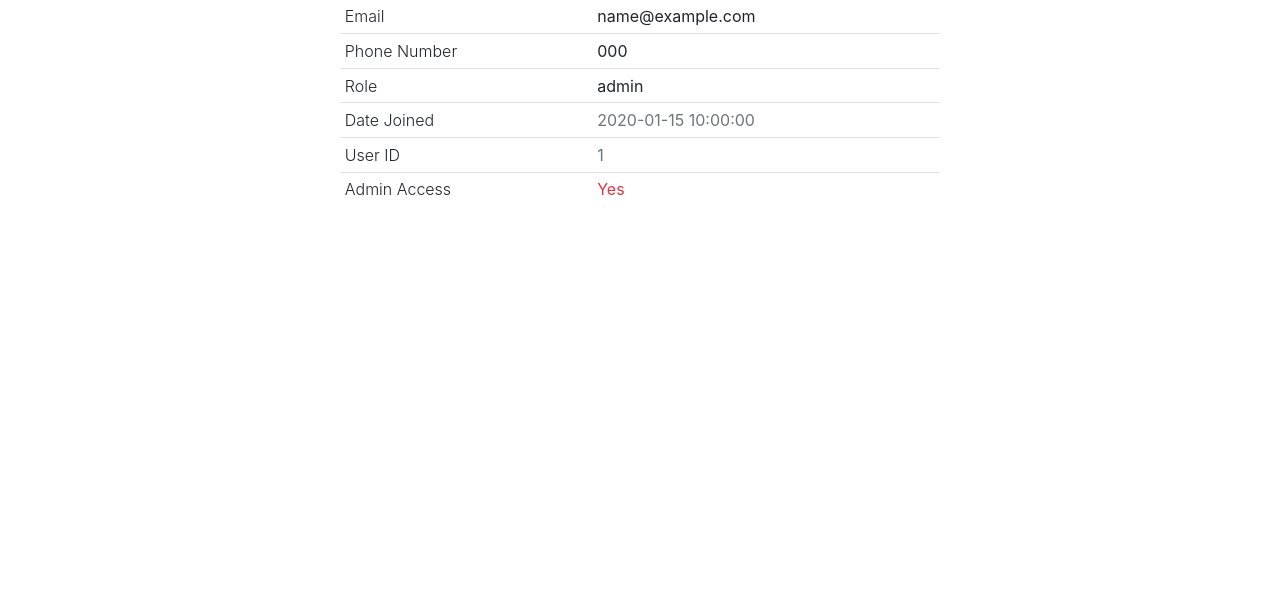
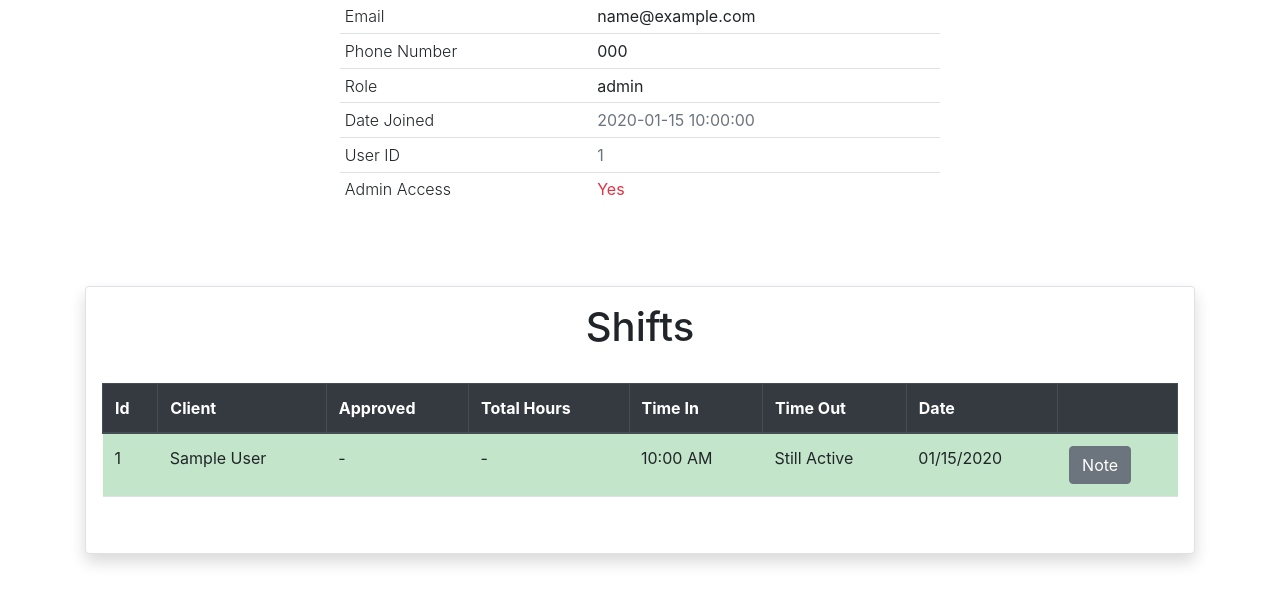
Before and after one commit to tjmeier/Flask-Web-App, a Flask app: page /admin/user/1 in a window 1280 px wide. Shown: the part 147-751 px from the top of the page. Run offline with Flask 3, Linux system fonts and the light colour scheme; a user stored in the database is signed in; tables that the repository leaves empty hold one stand-in row (values such as "Sample post"); some libraries are stand-ins or nearby versions.

Commit message:
shift table updates
Added viewing notes
Added shift table under "View User" button in admin page

```diff
--- /dev/null
+++ b/website/dataprocessing.py
@@ -0,0 +1,36 @@
+from .models import Note, Client, Shift
+from . import db #imports database 'db' from the current directory defined in __init__.py
+import json
+from datetime import datetime, date
+from pytz import timezone
+
+import pandas as pd #for later :)
+
+def user_shifts_formatted(user):
+    #query list of all inactive shifts for given user
+    all_shifts = [Shift.query.get(shift.id) for shift in user.shiftsWorked]
+
+    #sort by clock out time (most recent to least resent will display on page)
+    #active shift is at the top, then the approved shifts, then the not approved shifts
+    all_shifts.sort(reverse=True, key=lambda shift: ( shift.is_active, not shift.is_approved, str(shift.datetime_clockout) if shift.datetime_clockout is not None else " ") )
+
+    #query list of all corresponding client first and last names
+    all_shift_clients = [Client.query.get(shift.client_id).firstName+" "+\
+                         Client.query.get(shift.client_id).lastName for shift in all_shifts]
+
+    #query and format timein, timeout, total hours, and date
+    all_shifts_timein = [shift.datetime_clockin.strftime("%I:%M %p") for shift in all_shifts]
+    all_shifts_timeout = [shift.datetime_clockout.strftime("%I:%M %p") if not shift.is_active else "Still Active" for shift in all_shifts ] #active shift doesn't have a time out
+
+    all_shifts_total_hours = [round(shift.total_hours, 2) for shift in all_shifts]
+    all_shifts_date = []
+    for shift in all_shifts:
+        if (shift.is_active):
+            all_shifts_date.append(shift.datetime_clockin.strftime("%m/%d/%Y"))
+        elif (shift.datetime_clockin.strftime("%m/%d/%Y") == shift.datetime_clockout.strftime("%m/%d/%Y")):
+            all_shifts_date.append(shift.datetime_clockin.strftime("%m/%d/%Y"))
+        else:
+            all_shifts_date.append(shift.datetime_clockin.strftime("%m/%d/%Y")+" to "+shift.datetime_clockout.strftime("%m/%d/%Y"))
+
+    #zip all these lists together and send it to the html page
+    return zip(all_shifts, all_shift_clients, all_shifts_timein, all_shifts_timeout,  all_shifts_total_hours, all_shifts_date)
--- a/website/templates/admin_clients.html
+++ b/website/templates/admin_clients.html
@@ -4,7 +4,7 @@
 {% block content %}
 <br/>
 
-<div class="container p-3 my-3 border shadow bg-white rounded">
+<div class="table-responsive container p-3 my-3 border shadow bg-white rounded">
   <h1 align="center">Clients Table</h1>
 
   <br/>
--- a/website/templates/admin_see_user.html
+++ b/website/templates/admin_see_user.html
@@ -54,6 +54,20 @@
             </tr>
         </tbody>
     </table>
+
+    <br/>
+    <br/>
+
+
+    <div class="table-responsive container p-3 my-3 border shadow bg-white rounded">
+
+        <h1 align="center">Shifts</h1>
+
+        <br/>
+
+        {% include 'user_shifts_table.html' %}
+      </div>
+
 </div>
 
 
--- /dev/null
+++ b/website/templates/user_shifts_table.html
@@ -0,0 +1,81 @@
+<table class="table table-striped">
+    <thead class="thead-dark table-bordered">
+      <tr>
+        <th scope="col">Id</th>
+        <th scope="col">Client</th>
+        <th scope="col">Approved</th>
+        <th scope="col">Total Hours</th>
+        <th scope="col">Time In</th>
+        <th scope="col">Time Out</th>
+        <th scope="col">Date</th>
+        <th scope="col"></th>
+      </tr>
+    </thead>
+
+    <tbody>
+        {%for (a_shift, client_name, time_in, time_out, total_hours, date) in all_shifts_display_data %}
+
+          {% if a_shift.is_approved %}
+          <tr class="table-success">
+
+          {% elif a_shift.is_active %}
+          <tr class="font-weight-bold">
+
+          {% else %}
+          <tr>
+
+          {%endif%}
+
+
+
+            {% if a_shift.is_active %}
+
+            <td>{{a_shift.id}}</td>
+            <td>{{client_name}}</td>
+            <td>-</td>
+            <td>-</td>
+            <td>{{time_in}}</td>
+            <td>{{time_out}}</td>
+            <td>{{date}}</td>
+
+
+            {% else %}
+
+            <td>{{a_shift.id}}</td>
+            <td>{{client_name}}</td>
+
+            {% if a_shift.is_approved %}
+            <td>Yes</td>
+            {% else %}
+            <td>No</td>
+            {%endif%}
+
+            <td>{{total_hours}}</td>
+            <td>{{time_in}}</td>
+            <td>{{time_out}}</td>
+            <td>{{date}}</td>
+
+            {% endif %}
+
+            <td>
+              <a class="btn btn-secondary" data-toggle="collapse" href="#{{a_shift.id}}" role="button" aria-expanded="false" aria-controls="{{a_shift.id}}">
+                Note
+              </a>
+            </td>
+
+            <tr>
+              <td colspan=8>
+                  <div class="collapse multi-collapse" id="{{a_shift.id}}">
+                    <div class="card card-body">
+                      <strong>Shift note: </strong>
+                      <span  style="white-space: pre-wrap">{{a_shift.note}}</span>
+                    </div>
+                </div>
+              </td>
+            </tr>
+
+
+        {% endfor %}
+    </tbody>
+  </table>
+</div>
--- a/website/views_admin.py
+++ b/website/views_admin.py
@@ -1,6 +1,7 @@
 from flask import Blueprint, render_template, request, flash, redirect, url_for
 from flask_login import login_user, login_required, logout_user, current_user
 from .models import User, Client
+from .dataprocessing import user_shifts_formatted
 from . import db #imports database 'db' from the current directory defined in __init__.py
 
 
@@ -110,5 +111,5 @@ def user(see_user_id):
     if (not current_user.is_admin):
         return redirect(url_for('views.home'))
     else:
-        see_user = User.query.filter_by(id=see_user_id).first()
-        return render_template("admin_see_user.html", user=current_user, see_user=see_user)
+        see_user = User.query.get(see_user_id)
+        return render_template("admin_see_user.html", user=current_user, see_user=see_user, all_shifts_display_data=user_shifts_formatted(see_user))
```
Also changed, not shown: website/templates/admin_users.html (+7 -3 lines), website/templates/shifts.html (+3 -68 lines), website/views.py (+8 -31 lines).
